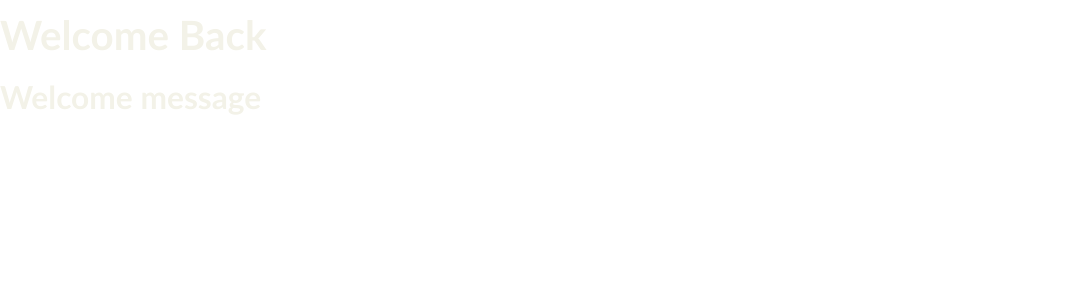
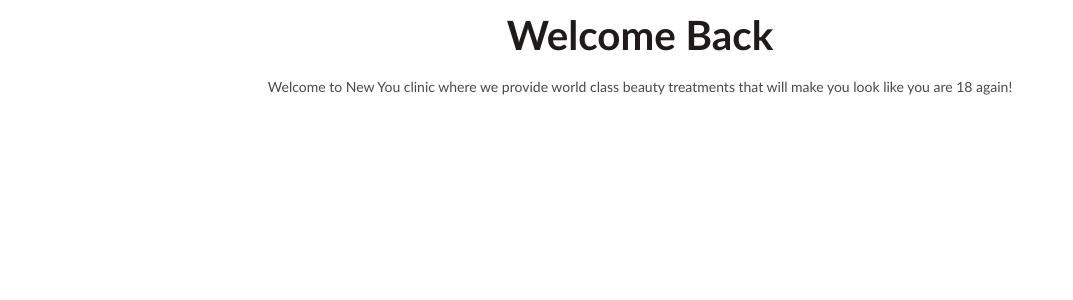
Before and after one commit to nology-tech/Tahiti-Client-Project, a React (Create React App) app: page / in a window 1280 px wide. Shown: the top 300 px of the page, without its empty margins (0-1073 px from the left). Built offline with nearby package versions, Linux system fonts and the light colour scheme.

Commit message:
basic styling of text done

```diff
--- a/src/pages/WelcomePage/WelcomePage.jsx
+++ b/src/pages/WelcomePage/WelcomePage.jsx
@@ -1,10 +1,14 @@
 import React from "react";
 import "./WelcomePage.scss";
+
 const WelcomePage = () => {
   return (
-    <div>
+    <div className="header-container">
       <h1>Welcome Back </h1>
-      <h2>Welcome message</h2>
+      <p>
+        Welcome to New You clinic where we provide world class beauty treatments
+        that will make you look like you are 18 again!
+      </p>
     </div>
   );
 };
--- a/src/pages/WelcomePage/WelcomePage.scss
+++ b/src/pages/WelcomePage/WelcomePage.scss
@@ -1 +1,20 @@
 @use "/src/styles/variables.scss" as *;
+@use "/src/styles/_typography.scss" as *;
+
+.header-container {
+  display: flex;
+  flex-direction: column;
+}
+h1 {
+  color: $background-color;
+  text-align: center;
+}
+p {
+  color: $background-color;
+  text-align: center;
+  opacity: 80%;
+  font-size: 14px;
+  margin: 0.5rem 0rem;
+}
+@media screen and (min-width: $mobile-breakpoint) {
+}
```
